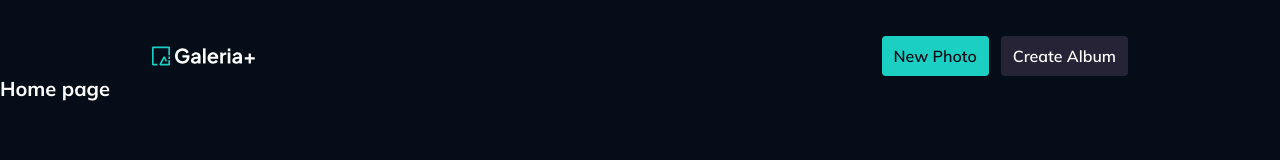
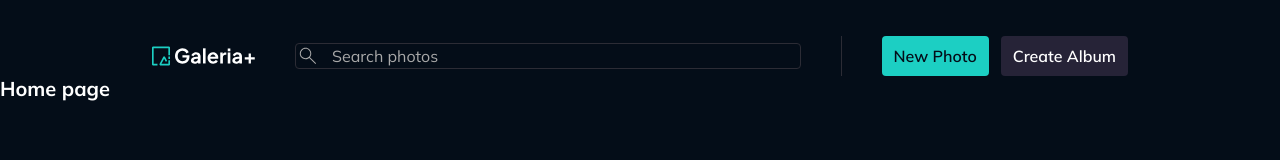
Before and after one commit to brandaoplaster/photo-space, a React (Vite) app: page / in a window 1280 px wide. Shown: the top 160 px of the page. Built offline with nearby package versions, Linux system fonts and the light colour scheme.

Commit message:
feat: Adjustment main header component

```diff
--- a/src/components/main-header.tsx
+++ b/src/components/main-header.tsx
@@ -3,6 +3,8 @@ import Logo from "../assets/images/galeria-plus-full-logo.svg?react";
 import { Link } from "react-router";
 import cx from "classnames";
 import Button from "./button";
+import PhotosSearch from "./photos-search";
+import Divider from "./divider";
 
 interface MainHeaderProps extends React.ComponentProps<typeof Container> {}
 
@@ -17,6 +19,10 @@ export default function MainHeader({ className, ...props }: MainHeaderProps) {
         <Logo className="h-5" />
       </Link>
 
+      <PhotosSearch />
+
+      <Divider orientation="vertical" className="h-10" />
+
       <div className="flex items-center gap-3">
         <Button>New Photo</Button>
 
```
